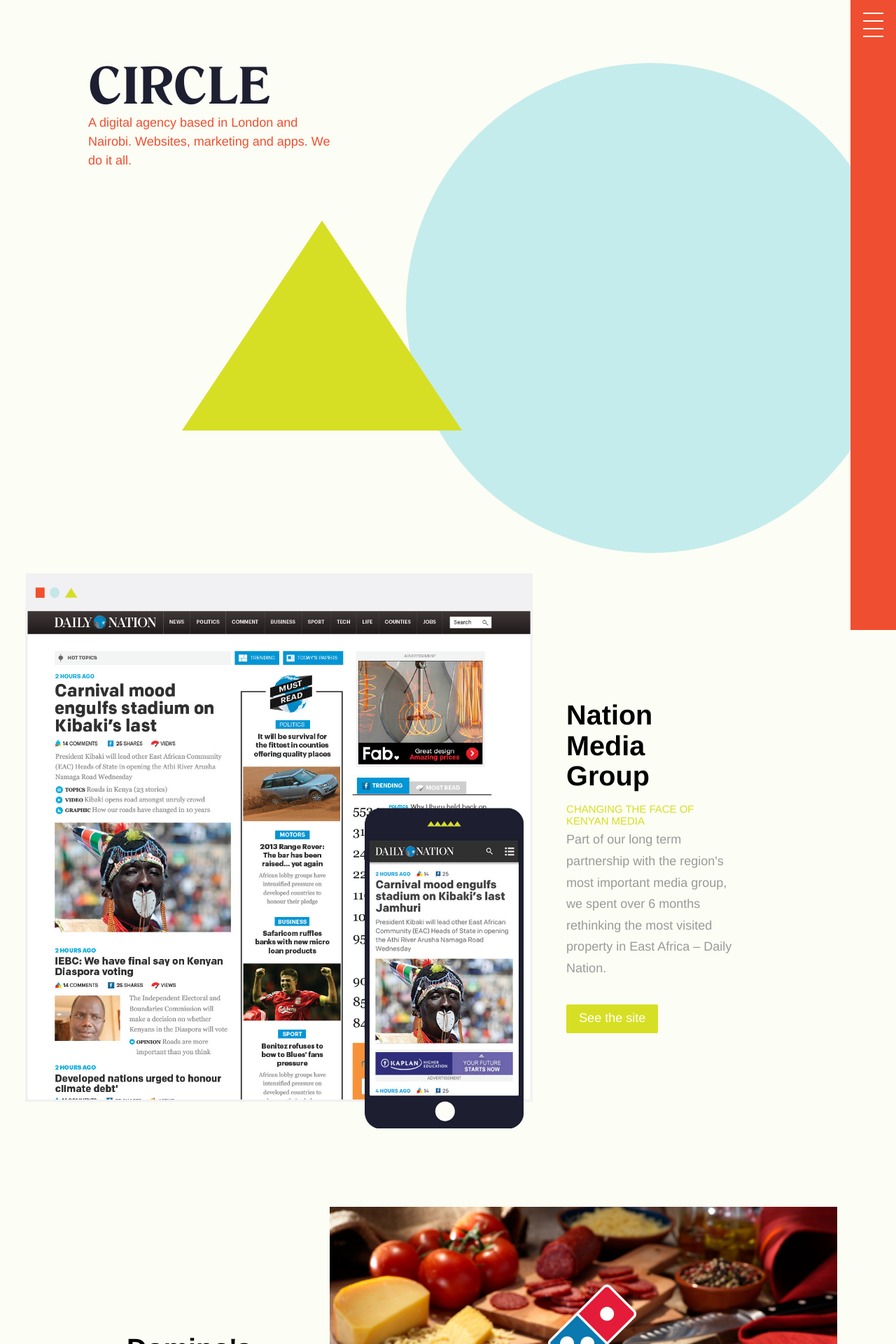
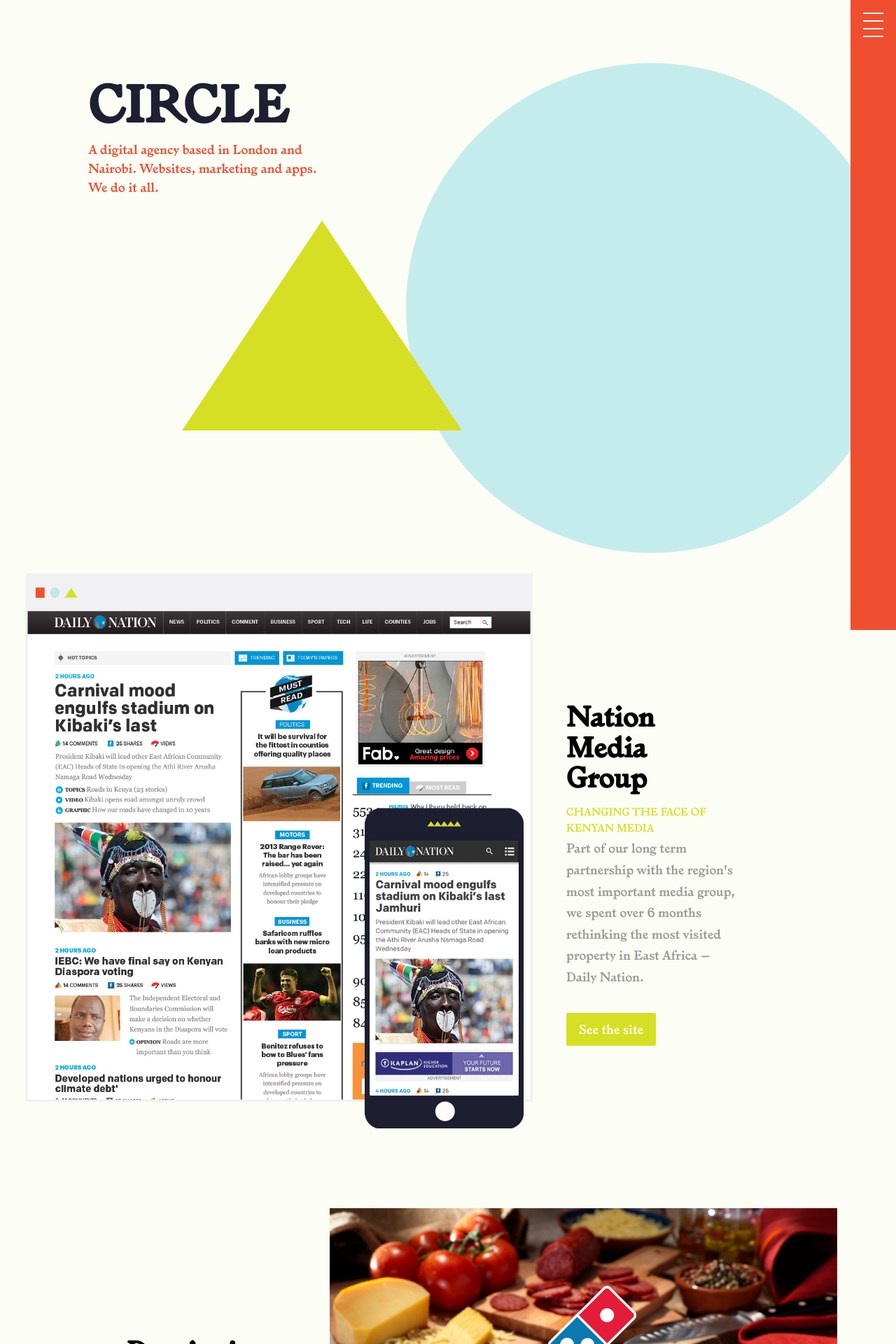
Before and after one commit to ryanhbowman/circle-site, a Jekyll site: the page built from index.html, in a window 1280 px wide. Shown: the top 1920 px of the page at 70% size. Built offline with Jekyll 4.4.1, drawn with Linux system fonts in a browser that asks for light colours; some web fonts are replaced.

Commit message:
centralizing the fonts

```diff
--- a/_sass/_buttons.sass
+++ b/_sass/_buttons.sass
@@ -6,7 +6,7 @@
   border-radius: 2px
   text-decoration: none
   display: inline-block
-  font-family: "Gotham SSm A", "Gotham SSm B", helvetica
+  // font-family: "Gotham SSm A", "Gotham SSm B", helvetica
   font-style: normal
   font-weight: 400
   &.active
--- a/_sass/_layout.scss
+++ b/_sass/_layout.scss
@@ -171,7 +171,7 @@
 
 .name {
   position: absolute;
-  font-family: "Gotham SSm A", "Gotham SSm B", helvetica;
+  // font-family: "Gotham SSm A", "Gotham SSm B", helvetica;
   background: $red;
   color: white;
   width: 70%;
--- a/_sass/_typography.sass
+++ b/_sass/_typography.sass
@@ -42,7 +42,7 @@
   color: $green
 
 h1
-  font-family: "Gotham SSm A", "Gotham SSm B", 'romana_bold', helvetica
+  font-family: $main-font
   font-weight: 700
   font-size: 3em
   &.big
@@ -64,10 +64,10 @@
 h2
   font-size: 2.2em
   line-height: 1.1em
-  font-family: "Gotham SSm A", "Gotham SSm B", helvetica
+  font-family: $main-font
   margin-bottom: .4em
 h5
-  font-family: "Gotham SSm A", "Gotham SSm B", helvetica
+  font-family: $main-font
   // font-style: italic
   text-transform: uppercase
   color: $green
@@ -81,7 +81,7 @@
   font-weight: 300
   // font-weight: 400
   // color: $dusty-blue
-  font-family: "Gotham SSm A", "Gotham SSm B", helvetica
+  font-family: $main-font
   font-style: normal
   font-weight: 400
   text-align: left
@@ -102,7 +102,7 @@
   font-weight: 300
   // font-weight: 400
   // color: $dusty-blue
-  font-family: "Gotham SSm A", "Gotham SSm B", helvetica
+  font-family: $main-font
   font-style: normal
   font-weight: 400
   text-align: left
--- a/css/main.scss
+++ b/css/main.scss
@@ -23,7 +23,7 @@
 
 
 
-$main-font: "Gotham SSm A", "Gotham SSm B", 'romana_bold', helvetica;
+$main-font: 'larish',"Gotham SSm A", "Gotham SSm B", 'romana_bold', helvetica;
 $max-width: 70em;
 
 $mobile-width: 500px;
```
